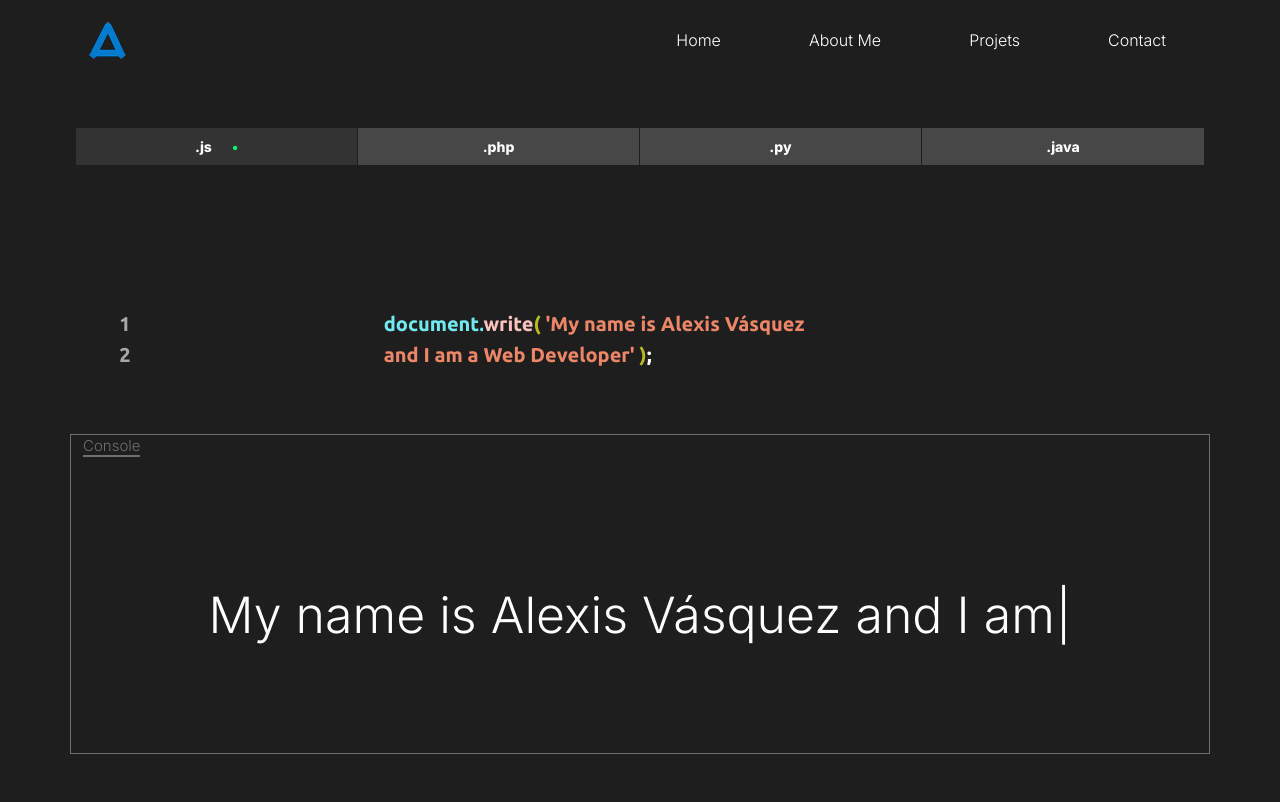
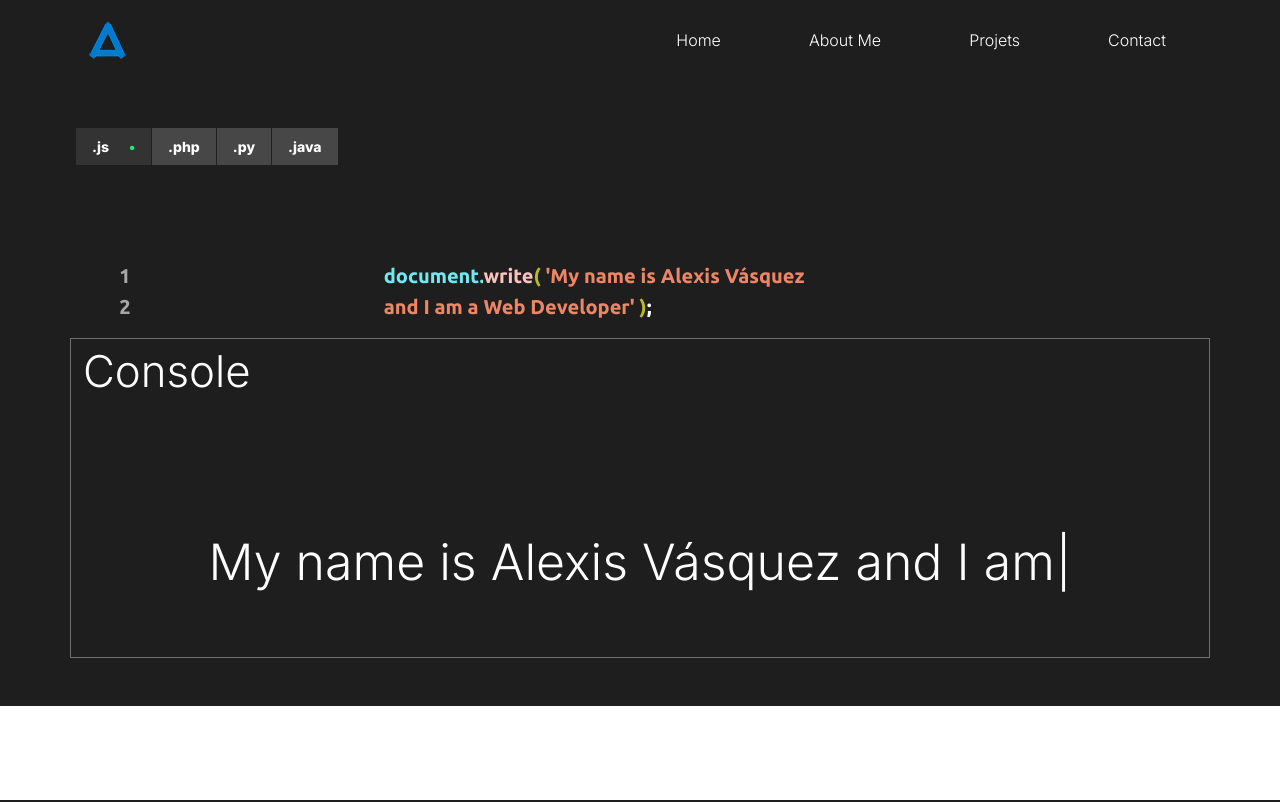
Before and after one commit to favt12/Portafolio, a React app: page / in a window 1280 px wide. Built offline with nearby package versions, Linux system fonts and the light colour scheme.

Commit message:
Added Column | Row to our typewriter block

```diff
--- a/src/components/OneBlock.jsx
+++ b/src/components/OneBlock.jsx
@@ -1,16 +1,16 @@
 import { Container, Row, Col, Tabs, Tab } from 'react-bootstrap';
 import 'bootstrap/dist/css/bootstrap.min.css';
 import Typewriter from "typewriter-effect";
+import { Collapse } from 'bootstrap';
 
 
 function OneBlock() {
   return (
-    <section className='OneBlock'>
-        <Container>
+    <section className='OneBlock container'>
             <Row className='py-5'>
-                <Tabs justify variant='pills' defaultActiveKey='tab-1'>
+                <Tabs variant='pills' defaultActiveKey='tab-1'>
                     <Tab eventKey='tab-1' title='.js'>
-                        <Row className='py-5 px-2'>
+                        <Row className='px-2 --padding-tp'>
                             <Col xs={1}>
                                     <p className='text-center color-gray idioms-text-formt'>1</p>
                             </Col>
@@ -25,10 +25,11 @@ function OneBlock() {
                             </Col>
                         </Row>
                         <Row>
-                <div className='typewr'>
-                    <div className='cons-text'>
+                            <Col className='typewr'>
+                                <div className='console-text'>
                                     <small>Console</small>
                                 </div>
+                                <div className='--padding-tp'>
                                     <Typewriter
 
                                     onInit={(typewriter)=> {
@@ -41,9 +42,10 @@ function OneBlock() {
                                     }}
                                     />
                                 </div>
+                            </Col>
                         </Row>
                     </Tab>
-                    <Tab eventKey='tab-2' title='.php'>
+                    <Tab eventKey='tab-2' title={'.php'}>
                         dd
                     </Tab>
                     <Tab eventKey='tab-3' title='.py'>
@@ -54,7 +56,6 @@ function OneBlock() {
                     </Tab>
                 </Tabs>
             </Row>
-        </Container>
     </section>
   );
 }
```
Lines whose indentation alone changed are shown as unchanged.
